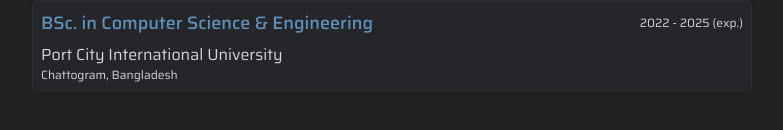
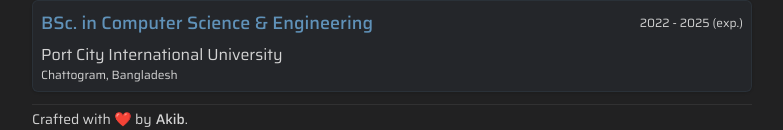
Before and after one commit to akibur-r/portfolio, a React (Vite) app: page / in a window 1280 px wide. Shown: the part 1463-1593 px from the top of the page, without its empty margins (248-1031 px from the left). Before the commit the page ends 1563 px from the top, so only its background shows below. Built offline with nearby package versions, Linux system fonts and the light colour scheme.

Commit message:
Added footer

```diff
--- /dev/null
+++ b/src/components/shared/footer/Footer.tsx
@@ -0,0 +1,24 @@
+import { Separator } from "@/components/ui/separator";
+import { Link } from "react-router";
+
+const Footer = () => {
+  return (
+    <footer className="mx-auto w-full max-w-[45rem]">
+      <Separator />
+      <div className="text-sm flex gap-1 items-center justify-center md:justify-start py-1">
+        <span>Crafted with ❤️ by</span>
+        <span>
+          <Link
+            to={"https://akibur.web.app"}
+            className="font-medium hover:underline"
+          >
+            Akib
+          </Link>
+          .
+        </span>
+      </div>
+    </footer>
+  );
+};
+
+export default Footer;
--- /dev/null
+++ b/src/components/shared/navbar/Navbar.tsx
@@ -0,0 +1,103 @@
+import {
+  Drawer,
+  DrawerContent,
+  DrawerFooter,
+  DrawerHeader,
+  DrawerTrigger,
+} from "@/components/ui/drawer";
+
+import logo from "@/assets/images/logo.svg";
+import { Separator } from "@/components/ui/separator";
+import { Menu } from "lucide-react";
+import { useState } from "react";
+import { NavLink } from "react-router";
+import LanguageToggle from "../buttons/languageToggle/LanguageToggle";
+import RickRoll from "../buttons/rickRoll/RickRoll";
+import { ThemeToggle } from "../buttons/themeToggle/ThemeToggle";
+
+const Navbar = () => {
+  const [drawerOpen, setDrawerOpen] = useState(false);
+  return (
+    <header className="mx-auto w-full max-w-[45rem] py-1 sticky top-0 z-50 bg-background">
+      <div className="flex items-center px-2 justify-between">
+        {/* left */}
+        <div className="w-fit flex gap-2">
+          <img src={logo} alt="A." className="h-6 w-6" />
+          <div className="hidden md:flex gap-2 text-sm text-neutral-700 dark:text-neutral-300 align-bottom">
+            <NavLink to={"/"} className={"flex items-end hover:underline"}>
+              Home
+            </NavLink>
+            <NavLink to={"/blog"} className={"flex items-end hover:underline"}>
+              Blog
+            </NavLink>
+          </div>
+        </div>
+
+        {/* right */}
+        <div className="hidden md:flex items-center gap-2">
+          <RickRoll />
+          <LanguageToggle />
+          <ThemeToggle />
+        </div>
+
+        <div className="md:hidden">
+          <Drawer
+            open={drawerOpen}
+            onOpenChange={setDrawerOpen}
+            direction="left"
+          >
+            <DrawerTrigger>
+              <Menu className="text-neutral-700 dark:text-neutral-400" />
+            </DrawerTrigger>
+            <DrawerContent className="bg-background">
+              <DrawerHeader className="text-right text-neutral-800 dark:text-neutral-300">
+                <div className="w-fit flex gap-1 justify-center items-end">
+                  <img src={logo} alt="A." className="h-8 w-8 opacity-70" />
+                  <span className="text-lg">akibur_r</span>
+                </div>
+                <div
+                  className="grid mt-4"
+                  onClick={() => {
+                    setDrawerOpen(false);
+                  }}
+                >
+                  <NavLink
+                    to={"/"}
+                    className={"py-2 flex items-end hover:underline"}
+                  >
+                    Home
+                  </NavLink>
+                  <Separator />
+                  <NavLink
+                    to={"/blog"}
+                    className={"py-2 flex items-end hover:underline"}
+                  >
+                    Blog
+                  </NavLink>
+                </div>
+              </DrawerHeader>
+              <DrawerFooter>
+                <Separator />
+
+                <div className="flex flex-row justify-end gap-2 items-center">
+                  <span onClick={() => setDrawerOpen(false)}>
+                    <RickRoll />
+                  </span>
+                  <span onClick={() => setDrawerOpen(false)}>
+                    <LanguageToggle />
+                  </span>
+                  <span onClick={() => setDrawerOpen(false)}>
+                    <ThemeToggle />
+                  </span>
+                </div>
+              </DrawerFooter>
+            </DrawerContent>
+          </Drawer>
+        </div>
+      </div>
+      <Separator />
+    </header>
+  );
+};
+
+export default Navbar;
--- a/src/components/shared/navbar/TopNav.tsx
+++ /dev/null
@@ -1,96 +0,0 @@
-import {
-  Drawer,
-  DrawerContent,
-  DrawerFooter,
-  DrawerHeader,
-  DrawerTrigger,
-} from "@/components/ui/drawer";
-
-import logo from "@/assets/images/logo.svg";
-import { Separator } from "@/components/ui/separator";
-import { Menu } from "lucide-react";
-import { useState } from "react";
-import { NavLink } from "react-router";
-import LanguageToggle from "../buttons/languageToggle/LanguageToggle";
-import RickRoll from "../buttons/rickRoll/RickRoll";
-import { ThemeToggle } from "../buttons/themeToggle/ThemeToggle";
-
-const TopNav = () => {
-  const [drawerOpen, setDrawerOpen] = useState(false);
-  return (
-    <div className="flex items-center px-2 justify-between">
-      {/* left */}
-      <div className="w-fit flex gap-2">
-        <img src={logo} alt="A." className="h-6 w-6" />
-        <div className="hidden md:flex gap-2 text-sm text-neutral-700 dark:text-neutral-300 align-bottom">
-          <NavLink to={"/"} className={"flex items-end hover:underline"}>
-            Home
-          </NavLink>
-          <NavLink to={"/blog"} className={"flex items-end hover:underline"}>
-            Blog
-          </NavLink>
-        </div>
-      </div>
-
-      {/* right */}
-      <div className="hidden md:flex items-center gap-2">
-        <RickRoll />
-        <LanguageToggle />
-        <ThemeToggle />
-      </div>
-
-      <div className="md:hidden">
-        <Drawer open={drawerOpen} onOpenChange={setDrawerOpen} direction="left">
-          <DrawerTrigger>
-            <Menu className="text-neutral-700 dark:text-neutral-400" />
-          </DrawerTrigger>
-          <DrawerContent className="bg-background">
-            <DrawerHeader className="text-right text-neutral-800 dark:text-neutral-300">
-              <div className="w-fit flex gap-1 justify-center items-end">
-                <img src={logo} alt="A." className="h-8 w-8 opacity-70" />
-                <span className="text-lg">akibur_r</span>
-              </div>
-              <div
-                className="grid mt-4"
-                onClick={() => {
-                  setDrawerOpen(false);
-                }}
-              >
-                <NavLink
-                  to={"/"}
-                  className={"py-2 flex items-end hover:underline"}
-                >
-                  Home
-                </NavLink>
-                <Separator />
-                <NavLink
-                  to={"/blog"}
-                  className={"py-2 flex items-end hover:underline"}
-                >
-                  Blog
-                </NavLink>
-              </div>
-            </DrawerHeader>
-            <DrawerFooter>
-              <Separator />
-
-              <div className="flex flex-row justify-end gap-2 items-center">
-                <span onClick={() => setDrawerOpen(false)}>
-                  <RickRoll />
-                </span>
-                <span onClick={() => setDrawerOpen(false)}>
-                  <LanguageToggle />
-                </span>
-                <span onClick={() => setDrawerOpen(false)}>
-                  <ThemeToggle />
-                </span>
-              </div>
-            </DrawerFooter>
-          </DrawerContent>
-        </Drawer>
-      </div>
-    </div>
-  );
-};
-
-export default TopNav;
--- a/src/layouts/root/RootLayout.tsx
+++ b/src/layouts/root/RootLayout.tsx
@@ -1,20 +1,19 @@
-import TopNav from "@/components/shared/navbar/TopNav";
-import { Separator } from "@/components/ui/separator";
+import Footer from "@/components/shared/footer/Footer";
+import Navbar from "@/components/shared/navbar/Navbar";
 import { Toaster } from "@/components/ui/sonner";
 import { Outlet } from "react-router";
 
 const RootLayout = () => {
   return (
     <>
-      <div className="container font-primary relative mx-auto scroll-my-12 text-neutral-800 dark:text-neutral-300">
-        <header className="mx-auto w-full max-w-[45rem] py-1 sticky top-0 z-50 bg-background">
-          <TopNav />
-          <Separator />
-        </header>
+      <div className="container font-primary relative mx-auto scroll-my-12 text-neutral-800 dark:text-neutral-300 ">
+        <Navbar />
 
-        <main className="px-4 pt-6 md:px-16 md:pt-14">
+        <main className="px-4 pt-6 md:px-16 md:pt-14 pb-3">
           <Outlet />
         </main>
+
+        <Footer />
       </div>
       <Toaster
         position="bottom-center"
--- a/src/pages/homepage/HomePage.tsx
+++ b/src/pages/homepage/HomePage.tsx
@@ -6,7 +6,7 @@
 
 const HomePage = () => {
   return (
-    <div className="mx-auto w-full max-w-[45rem] space-y-8 mb-2">
+    <div className="mx-auto w-full max-w-[45rem] space-y-8">
       <Hero />
       <About />
       <Projects />
```
